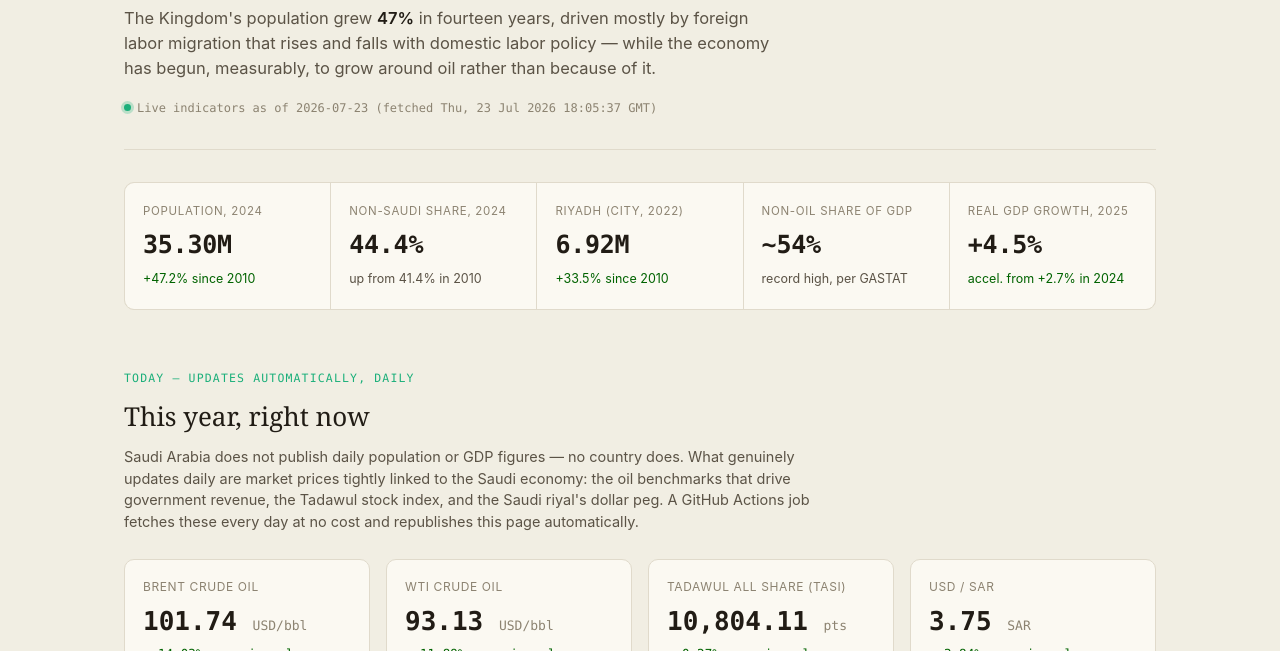
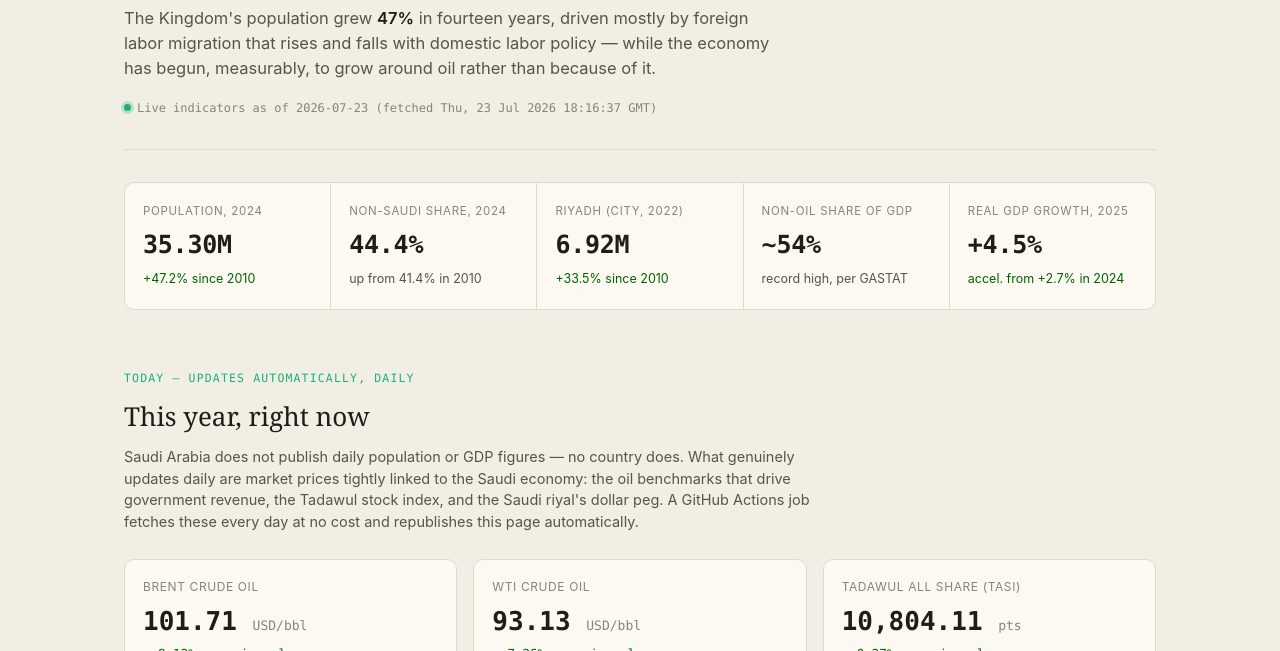
Before and after one commit to jack020619/saudi-arabia-dashboard, a plain HTML site: page docs/index.html in a window 1280 px wide. Shown: the part 149-800 px from the top of the page. Drawn offline with Linux system fonts and the light colour scheme.

Commit message:
Fix daily indicators: correct previous-close range bug, drop noisy USD/SAR feed
Yahoo's chartPreviousClose reflects "close before the first bar of the
requested range," not a fixed yesterday value -- range=5d was silently
comparing against a close from days earlier. Switched to range=2d.

Also dropped USD/SAR from the live-fetched set: it's a hard SAMA peg
(~3.75 since 1986) but the free SAR=X feed is thin enough to show
implausible multi-percent daily "swings" that are quote noise, not real
moves. Replaced with a static fact card instead of a misleading live number.

```diff
--- a/docs/assets/app.js
+++ b/docs/assets/app.js
@@ -71,7 +71,7 @@
     }
     updatedEl.textContent = `Live indicators as of ${daily.date} (fetched ${new Date(daily.fetched_at_utc).toUTCString().replace(":00 GMT"," GMT")})`;
 
-    const order = ["brent", "wti", "tasi", "usdsar"];
+    const order = ["brent", "wti", "tasi"];
     grid.innerHTML = "";
     order.forEach((key) => {
       const ind = daily.indicators[key];
--- a/docs/assets/style.css
+++ b/docs/assets/style.css
@@ -126,7 +126,7 @@ h2{ font-family: var(--font-display); font-weight: 400; font-size: 26px; margin:
 .card{ background: var(--surface); border: 1px solid var(--border); border-radius: 10px; padding: 24px; }
 
 /* ---------- Today panel ---------- */
-.today-grid{ display: grid; grid-template-columns: repeat(4, 1fr); gap: 16px; }
+.today-grid{ display: grid; grid-template-columns: repeat(3, 1fr); gap: 16px; }
 .today-card{ background: var(--surface); border: 1px solid var(--border); border-radius: 10px; padding: 18px; }
 .today-card .label{ font-size: 12px; color: var(--ink-3); text-transform: uppercase; letter-spacing: 0.05em; }
 .today-card .value{ font-family: var(--font-mono); font-size: 26px; font-weight: 700; margin-top: 6px; font-variant-numeric: tabular-nums; }
--- a/docs/data/daily-history.json
+++ b/docs/data/daily-history.json
@@ -1,23 +1,23 @@
 [
   {
     "date": "2026-07-23",
-    "fetched_at_utc": "2026-07-23T18:05:37Z",
+    "fetched_at_utc": "2026-07-23T18:16:37Z",
     "indicators": {
       "brent": {
         "label": "Brent Crude Oil",
         "unit": "USD/bbl",
-        "value": 101.74,
-        "prev_close": 89.22,
-        "change": 12.52,
-        "change_pct": 14.033
+        "value": 101.71,
+        "prev_close": 94.07,
+        "change": 7.64,
+        "change_pct": 8.122
       },
       "wti": {
         "label": "WTI Crude Oil",
         "unit": "USD/bbl",
         "value": 93.13,
-        "prev_close": 83.23,
-        "change": 9.9,
-        "change_pct": 11.895
+        "prev_close": 86.83,
+        "change": 6.3,
+        "change_pct": 7.256
       },
       "tasi": {
         "label": "Tadawul All Share (TASI)",
@@ -26,14 +26,6 @@
         "prev_close": 10775.46,
         "change": 28.65,
         "change_pct": 0.266
-      },
-      "usdsar": {
-        "label": "USD / SAR",
-        "unit": "SAR",
-        "value": 3.7535,
-        "prev_close": 3.6146,
-        "change": 0.1389,
-        "change_pct": 3.843
       }
     }
   }
--- a/docs/data/daily.json
+++ b/docs/data/daily.json
@@ -1,22 +1,22 @@
 {
   "date": "2026-07-23",
-  "fetched_at_utc": "2026-07-23T18:05:37Z",
+  "fetched_at_utc": "2026-07-23T18:16:37Z",
   "indicators": {
     "brent": {
       "label": "Brent Crude Oil",
       "unit": "USD/bbl",
-      "value": 101.74,
-      "prev_close": 89.22,
-      "change": 12.52,
-      "change_pct": 14.033
+      "value": 101.71,
+      "prev_close": 94.07,
+      "change": 7.64,
+      "change_pct": 8.122
     },
     "wti": {
       "label": "WTI Crude Oil",
       "unit": "USD/bbl",
       "value": 93.13,
-      "prev_close": 83.23,
-      "change": 9.9,
-      "change_pct": 11.895
+      "prev_close": 86.83,
+      "change": 6.3,
+      "change_pct": 7.256
     },
     "tasi": {
       "label": "Tadawul All Share (TASI)",
@@ -25,14 +25,6 @@
       "prev_close": 10775.46,
       "change": 28.65,
       "change_pct": 0.266
-    },
-    "usdsar": {
-      "label": "USD / SAR",
-      "unit": "SAR",
-      "value": 3.7535,
-      "prev_close": 3.6146,
-      "change": 0.1389,
-      "change_pct": 3.843
     }
   }
 }
--- a/docs/index.html
+++ b/docs/index.html
@@ -40,6 +40,13 @@
       <p class="section-note">Saudi Arabia does not publish daily population or GDP figures — no country does. What genuinely updates daily are market prices tightly linked to the Saudi economy: the oil benchmarks that drive government revenue, the Tadawul stock index, and the Saudi riyal's dollar peg. A GitHub Actions job fetches these every day at no cost and republishes this page automatically.</p>
     </div>
     <div class="today-grid" id="today-grid"></div>
+    <div class="card" style="margin-top:16px; display:flex; justify-content:space-between; align-items:center; gap:16px; flex-wrap:wrap;">
+      <div>
+        <div style="font-size:12px; text-transform:uppercase; letter-spacing:0.05em; color:var(--ink-3);">USD / SAR</div>
+        <div style="font-family:var(--font-mono); font-size:20px; font-weight:700; margin-top:4px;">3.7500 <span style="font-size:12.5px; color:var(--ink-3); font-weight:400;">SAR — fixed, SAMA peg since 1986</span></div>
+      </div>
+      <p style="font-size:12.5px; color:var(--ink-3); max-width:46ch; margin:0;">Not live-tracked here: free FX feeds for this pair are thin/illiquid enough to show implausible multi-percent "swings" that are quote noise, not real moves — and the peg itself isn't meant to move.</p>
+    </div>
   </section>
 
   <!-- ================= POPULATION ================= -->
```
Also changed, not shown: 1 other file.
